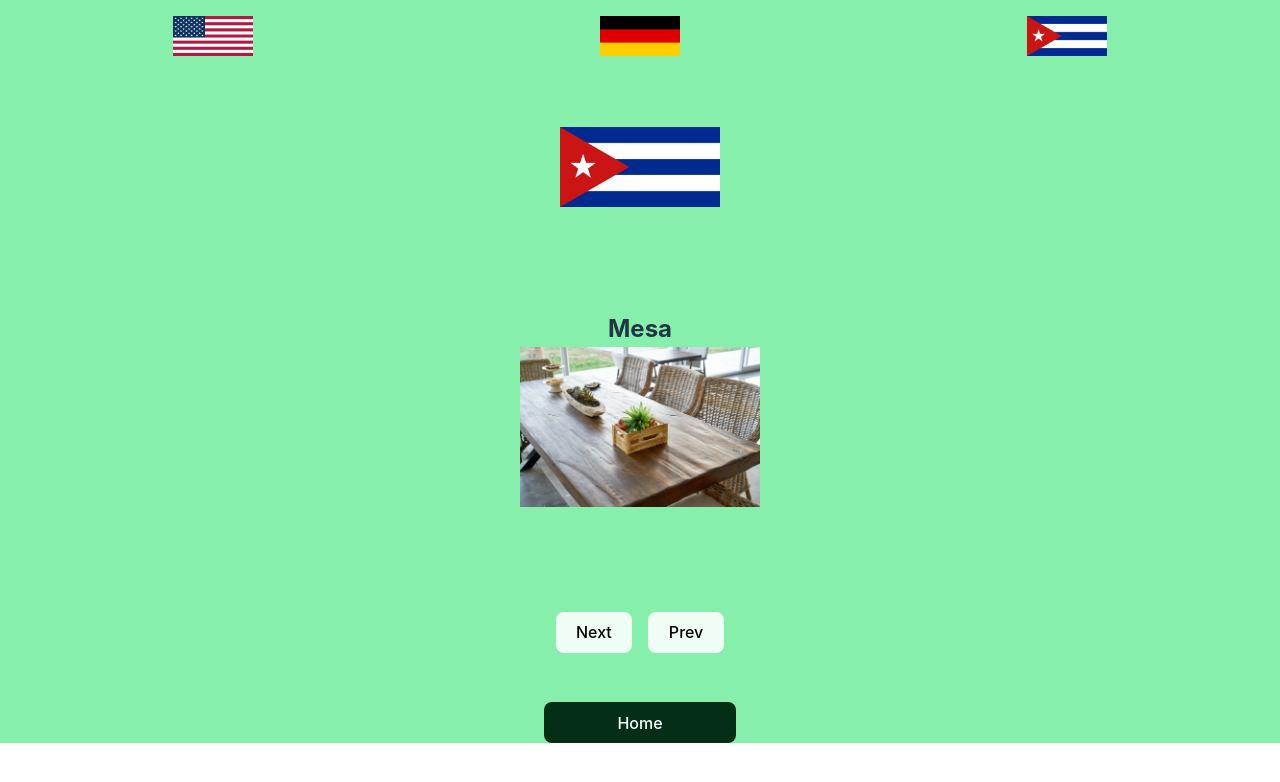
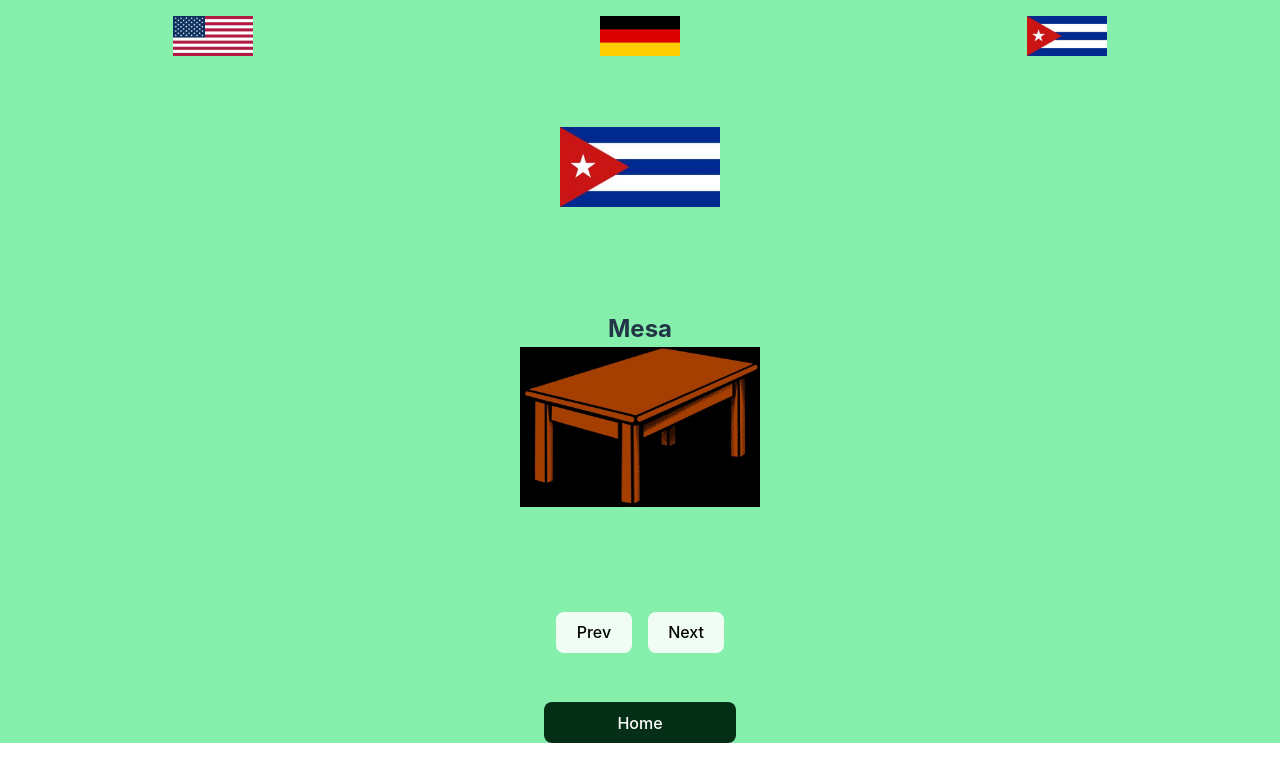
Before and after one commit to ken-cherry/language-app, a React (Vite) app: page /spanish in a window 1280 px wide. Shown: the top 782 px of the page. Built offline with nearby package versions, Linux system fonts and the light colour scheme.

Commit message:
Edited: cuban,english and german pages

```diff
--- a/src/pages/Cuban.jsx
+++ b/src/pages/Cuban.jsx
@@ -16,8 +16,8 @@ const Cuban = () => {
           <img src="../images/table.jpg" alt="table" className="image" />
         </div>
         <div className="button-container">
+          <button className="btn">Prev</button>
           <button className="btn">Next</button>
-          <button className="btn">Prev</button>
         </div>
       </div>
     </>
--- a/src/pages/English.jsx
+++ b/src/pages/English.jsx
@@ -16,8 +16,8 @@ const English = () => {
           <img src="../images/table.jpg" alt="table" className="image" />
         </div>
         <div className="button-container">
+          <button className="btn">Prev</button>
           <button className="btn">Next</button>
-          <button className="btn">Prev</button>
         </div>
       </div>
     </>
--- a/src/pages/German.jsx
+++ b/src/pages/German.jsx
@@ -16,8 +16,8 @@ const German = () => {
           <img src="../images/table.jpg" alt="table" className="image" />
         </div>
         <div className="button-container">
+          <button className="btn">Prev</button>
           <button className="btn">Next</button>
-          <button className="btn">Prev</button>
         </div>
       </div>
     </>
```
Also changed, not shown: public/images/chair.jpg (deleted), public/images/table.jpg.
